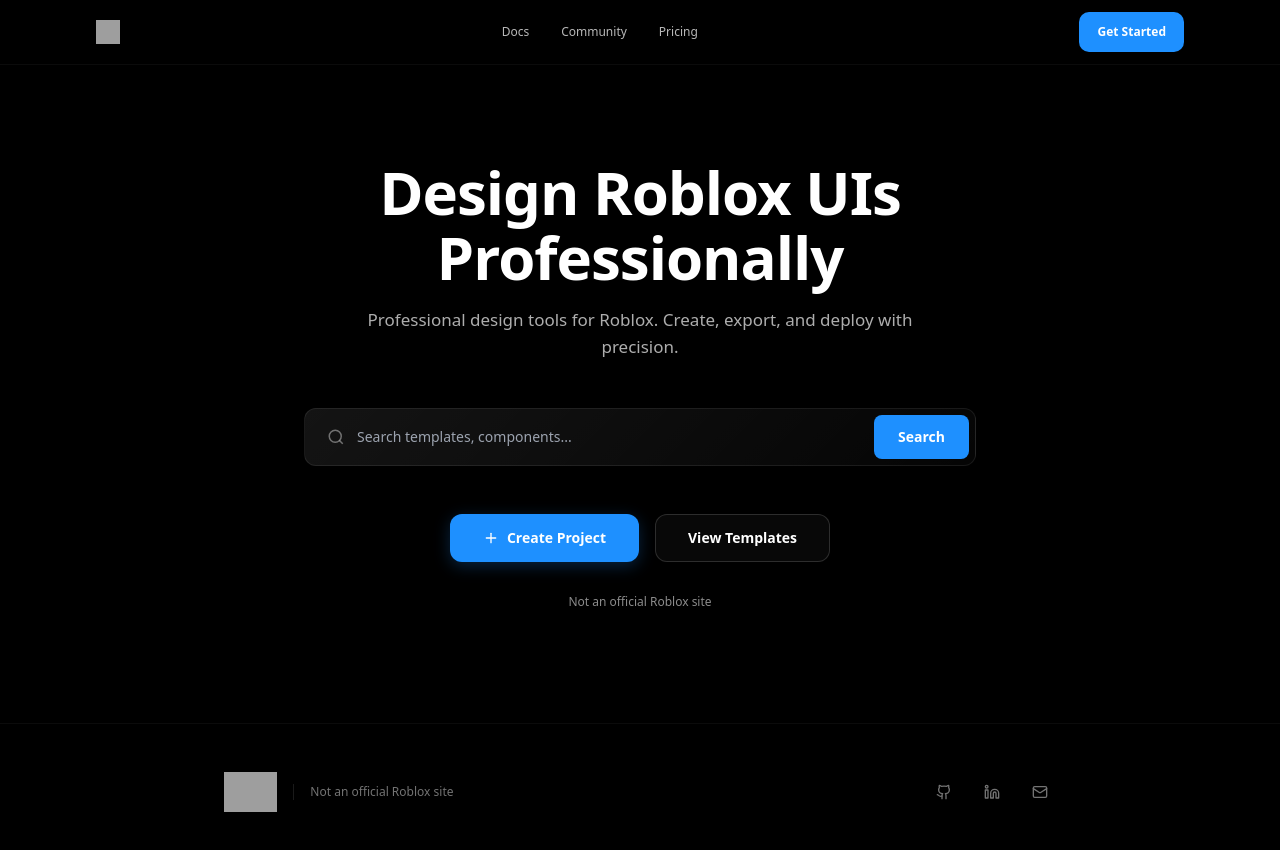
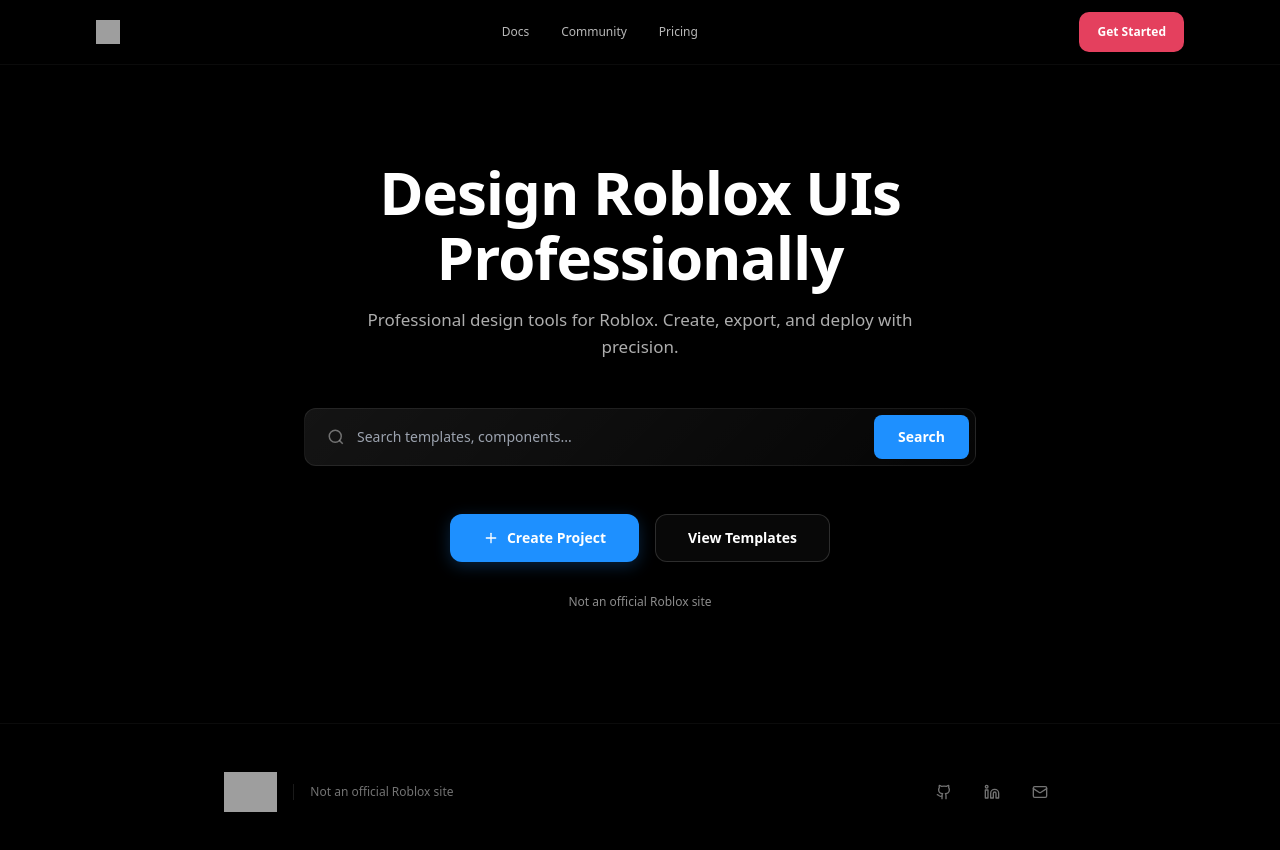
Before and after one commit to Robux-genefrddddd/rxdsddz, a React (Vite) app: page / in a window 1280 px wide. Shown: the top 850 px of the page. Built offline with nearby package versions, Linux system fonts and the light colour scheme; grey boxes are pictures that could not be loaded.

Commit message:
Change Get Started button to Roblox red color
cgen-1601f080dbea4ba695d700a6859107c2

```diff
--- a/client/pages/Index.tsx
+++ b/client/pages/Index.tsx
@@ -56,7 +56,7 @@ export default function Index() {
               borderRadius: '10px',
               paddingLeft: '18px',
               paddingRight: '18px',
-              backgroundColor: '#1E90FF'
+              backgroundColor: '#E4405E'
             }}
           >
             Get Started
```
